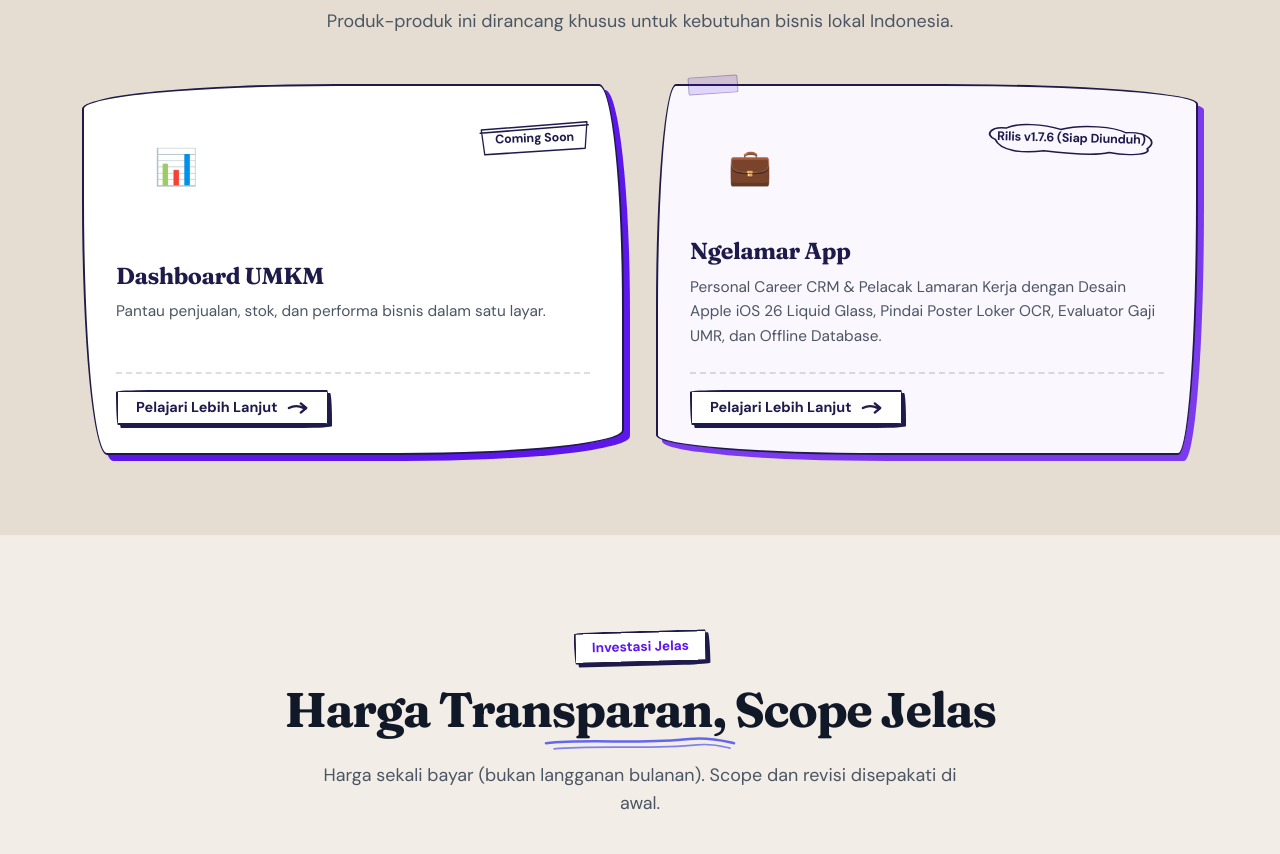
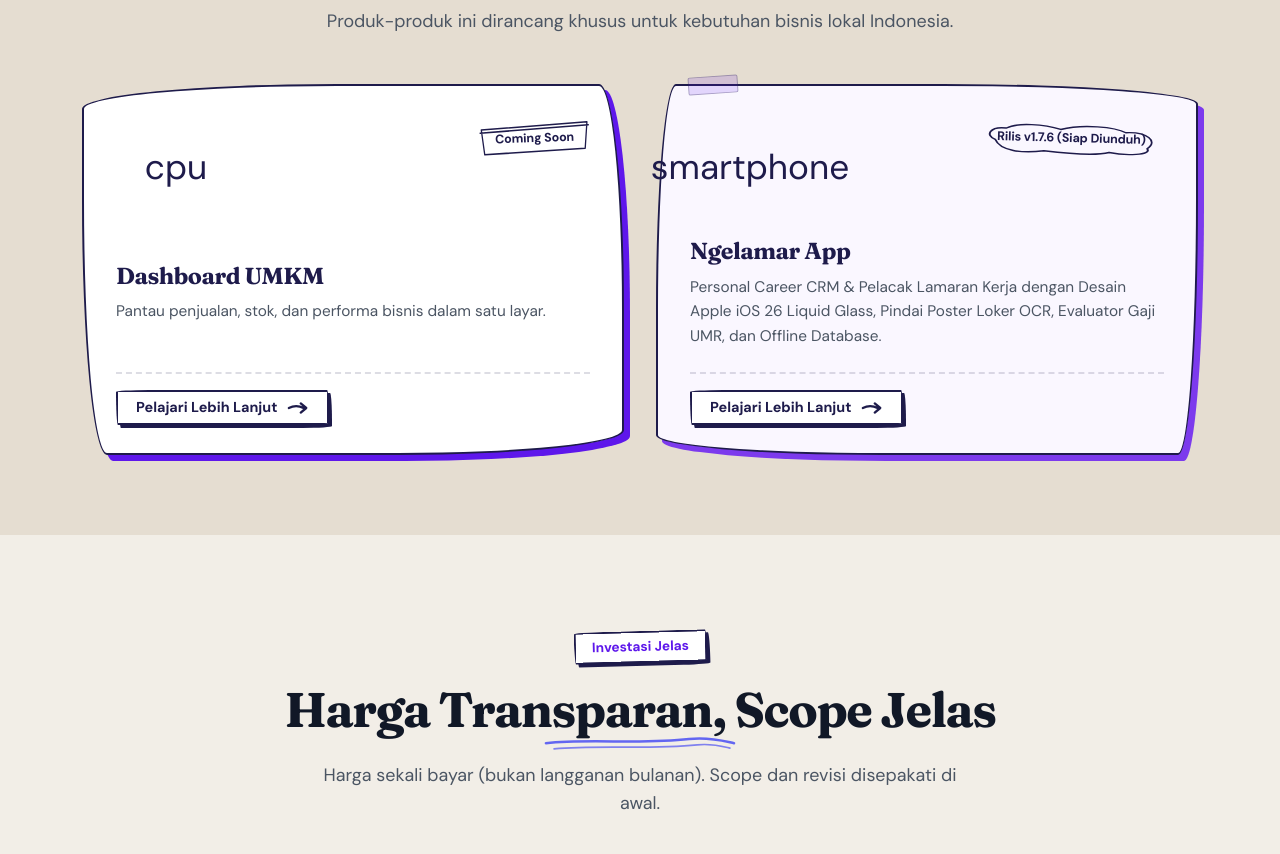
Before and after one commit to rozaqi02/idka-solutions, a React (Vite) app: page / in a window 1280 px wide. Shown: the part 5387-6241 px from the top of the page. Built offline with nearby package versions, Linux system fonts and the light colour scheme.

Commit message:
style: replace all remaining emojis across codebase with Continuous Line SVG Art / clean SVG icons

```diff
--- a/src/data/content.ts
+++ b/src/data/content.ts
@@ -148,7 +148,7 @@
     tech: ['React JS', 'Netlify'],
     tags: ['Company Profile', 'Konstruksi', 'Arsitektur'],
     color: '#f59e0b',
-    icon: '🏗️',
+    icon: 'building',
   },
   {
     id: 2,
@@ -162,7 +162,7 @@
     tech: ['React JS', 'Supabase', 'PostgreSQL', 'Bilingual'],
     tags: ['Travel', 'Company Profile', 'Full Stack'],
     color: '#06b6d4',
-    icon: '✈️',
+    icon: 'building',
   },
   {
     id: 3,
@@ -176,7 +176,7 @@
     tech: ['React JS', 'Netlify'],
     tags: ['Landing Page', 'UMKM', 'Produk Lokal'],
     color: '#f59e0b',
-    icon: '🍯',
+    icon: 'shopping-bag',
   },
   {
     id: 4,
@@ -190,7 +190,7 @@
     tech: ['React 19', 'Supabase', 'Framer Motion', 'Gemini API', 'QRIS', 'PWA'],
     tags: ['E-Commerce', 'Full Stack', 'Pelajar'],
     color: '#5e17eb',
-    icon: '🛒',
+    icon: 'shopping-bag',
   },
   {
     id: 5,
@@ -204,7 +204,7 @@
     tech: ['React JS', 'Supabase', 'PostgreSQL'],
     tags: ['Full Stack', 'UMKM', 'Herbal'],
     color: '#84cc16',
-    icon: '🌿',
+    icon: 'cpu',
   },
   {
     id: 6,
@@ -218,7 +218,7 @@
     tech: ['React JS', 'Netlify'],
     tags: ['Landing Page', 'UMKM', 'Pangan'],
     color: '#22c55e',
-    icon: '🍄',
+    icon: 'shopping-bag',
   },
   {
     id: 7,
@@ -232,7 +232,7 @@
     tech: ['Flutter', 'Dart', 'Riverpod', 'Hive DB', 'Google ML Kit'],
     tags: ['Mobile App', 'Android', 'Career CRM', 'Apple UI'],
     color: '#007aff',
-    icon: '💼',
+    icon: 'smartphone',
   },
 ];
 
@@ -242,7 +242,7 @@
     name: 'Pak Dedi',
     role: 'Owner, CIDIKA Travel',
     business: 'cidikatravel.com',
-    avatar: '✈️',
+    avatar: 'D',
     content: 'Website kami kini tampil lebih profesional. Banyak wisatawan langsung menghubungi. Tim IDKA responsif dan hasilnya sesuai kebutuhan.',
     rating: 5,
   },
@@ -251,7 +251,7 @@
     name: 'Pak Rizal',
     role: 'Direktur, CV. Pentagon Konstruksindo',
     business: 'pentagonkontraktor.netlify.app',
-    avatar: '🏗️',
+    avatar: 'R',
     content: 'Company profile kami jauh lebih kredibel. Calon klien datang dengan kesan yang lebih baik. IDKA memahami kebutuhan kami.',
     rating: 5,
   },
@@ -260,7 +260,7 @@
     name: 'Ibu Sari',
     role: 'Pemilik, Nutri Bunga',
     business: 'nutribunga.netlify.app',
-    avatar: '🍯',
+    avatar: 'S',
     content: 'Selesai dalam dua minggu dan langsung bisa dipakai promosi. Tampilan bersih, cepat, dan memudahkan pelanggan menemukan produk kami.',
     rating: 5,
   },
@@ -308,7 +308,7 @@
     title: 'Dashboard UMKM',
     tagline: 'Pantau penjualan, stok, dan performa bisnis dalam satu layar.',
     status: 'Coming Soon',
-    icon: '📊',
+    icon: 'cpu',
     accent: 'blue',
   },
   {
@@ -316,7 +316,7 @@
     title: 'Ngelamar App',
     tagline: 'Personal Career CRM & Pelacak Lamaran Kerja dengan Desain Apple iOS 26 Liquid Glass, Pindai Poster Loker OCR, Evaluator Gaji UMR, dan Offline Database.',
     status: 'Rilis v1.7.6 (Siap Diunduh)',
-    icon: '💼',
+    icon: 'smartphone',
     accent: 'emerald',
     downloadUrl: '/Ngelamar.apk',
     version: 'v1.7.6',
@@ -326,43 +326,43 @@
 ];
 
 export const techStack = [
-  { name: 'React', category: 'frontend', icon: '⚛️' },
-  { name: 'Flutter', category: 'mobile', icon: '💙' },
-  { name: 'React Native', category: 'mobile', icon: '📱' },
-  { name: 'TypeScript', category: 'frontend', icon: '🔷' },
-  { name: 'Supabase', category: 'backend', icon: '🗄️' },
-  { name: 'Firebase', category: 'backend', icon: '🔥' },
-  { name: 'Figma', category: 'design', icon: '✏️' },
-  { name: 'Netlify', category: 'deploy', icon: '🚀' },
+  { name: 'React', category: 'frontend', icon: 'code' },
+  { name: 'Flutter', category: 'mobile', icon: 'smartphone' },
+  { name: 'React Native', category: 'mobile', icon: 'smartphone' },
+  { name: 'TypeScript', category: 'frontend', icon: 'code' },
+  { name: 'Supabase', category: 'backend', icon: 'cpu' },
+  { name: 'Firebase', category: 'backend', icon: 'cpu' },
+  { name: 'Figma', category: 'design', icon: 'building' },
+  { name: 'Netlify', category: 'deploy', icon: 'shield-check' },
 ];
 
 export const workValues = [
   {
-    icon: '✅',
+    icon: 'check',
     title: 'Proses Sederhana',
     description: 'Alur kerja jelas. Anda siapkan materi, kami tangani pengerjaan.',
   },
   {
-    icon: '🤝',
+    icon: 'handshake',
     title: 'Transparan',
     description: 'Harga, revisi, dan tahapan kerja disampaikan di awal.',
   },
   {
-    icon: '⚡',
+    icon: 'zap',
     title: 'Respons Cepat',
     description: 'Komunikasi dibalas pada jam kerja agar progress tetap jalan.',
   },
   {
-    icon: '🎯',
+    icon: 'target',
     title: 'Berorientasi Hasil',
     description: 'Website & aplikasi mobile dirancang untuk mendukung kredibilitas dan konversi bisnis.',
   },
 ];
 
 export const businessFlow = [
-  { step: 1, label: 'Ceritakan Kebutuhan', icon: '💬', description: 'Hubungi kami via WhatsApp, form, atau Instagram. Konsultasi pertama gratis.' },
-  { step: 2, label: 'Kami Kerjakan', icon: '💻', description: 'Kami desain, bangun, dan revisi website atau aplikasi mobile sesuai kebutuhan bisnis kamu.' },
-  { step: 3, label: 'Website & App Live', icon: '🚀', description: 'Domain & aplikasi aktif, bisnis siap tampil profesional dan berkembang.' },
+  { step: 1, label: 'Ceritakan Kebutuhan', icon: 'chat', description: 'Hubungi kami via WhatsApp, form, atau Instagram. Konsultasi pertama gratis.' },
+  { step: 2, label: 'Kami Kerjakan', icon: 'code', description: 'Kami desain, bangun, dan revisi website atau aplikasi mobile sesuai kebutuhan bisnis kamu.' },
+  { step: 3, label: 'Website & App Live', icon: 'rocket', description: 'Domain & aplikasi aktif, bisnis siap tampil profesional dan berkembang.' },
 ];
 
 export const faq = [
```
